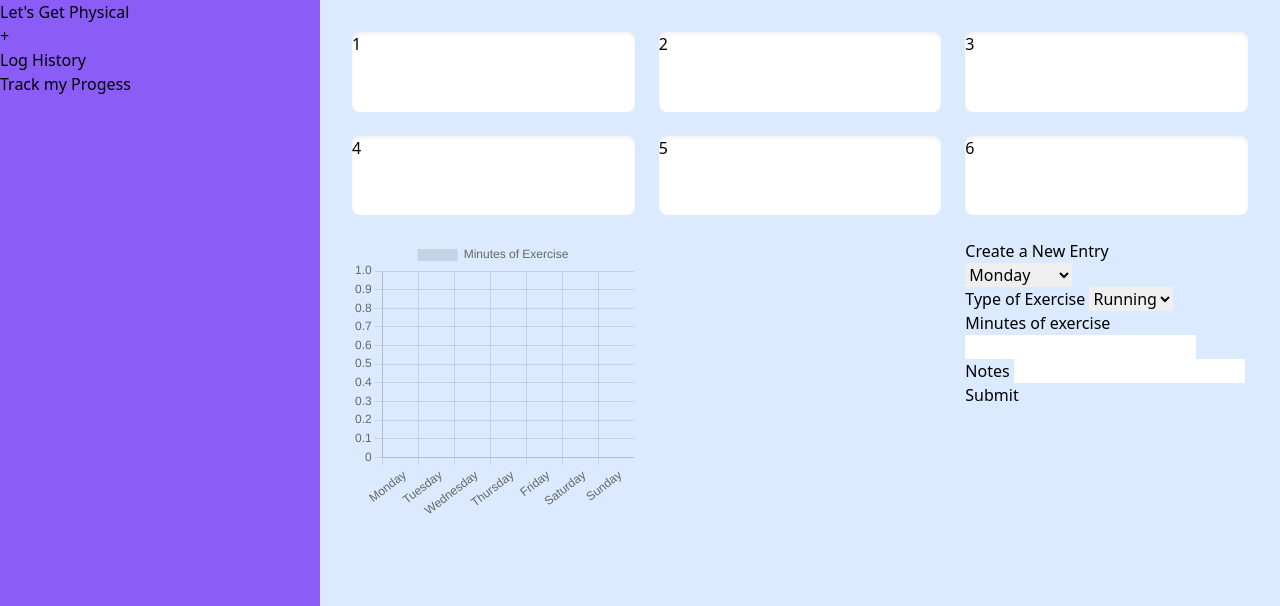
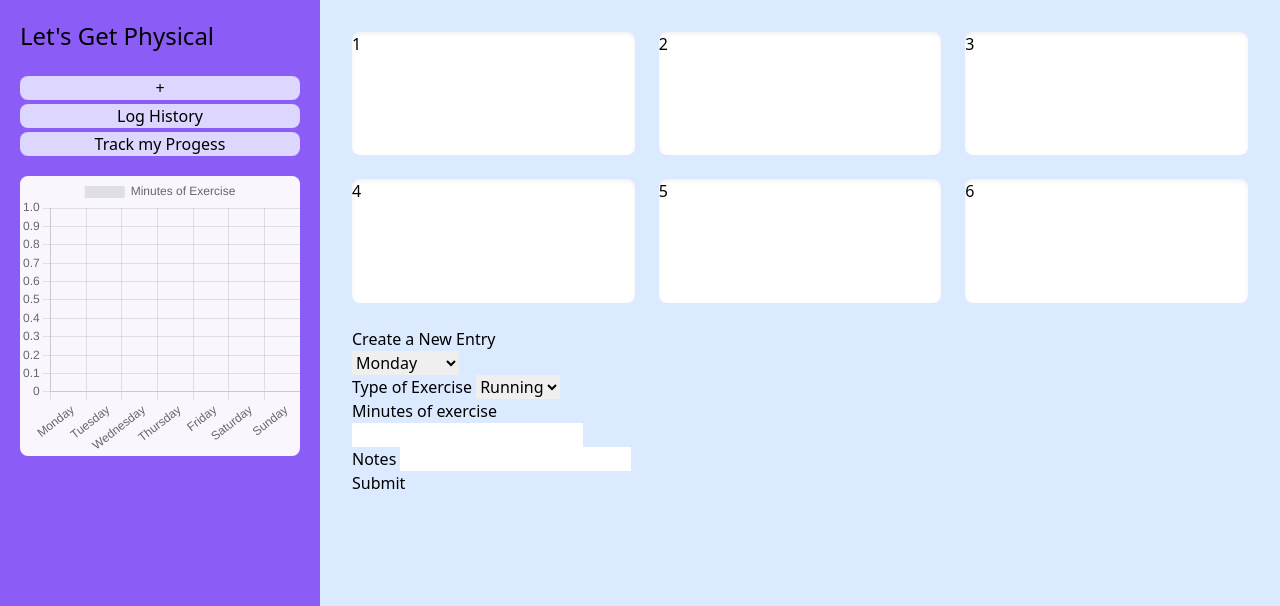
Before and after one commit to sharni595/lets-get-physical, a plain HTML site: page index.html in a window 1280 px wide. Shown: the top 606 px of the page. Drawn offline with nearby package versions, Linux system fonts and the light colour scheme; no server answers.

Commit message:
styled nav bar options and min of exercise graph

```diff
--- a/index.html
+++ b/index.html
@@ -12,20 +12,31 @@
 
 
 <div class="flex flex-wrap flex-row h-screen ">
-    <div class=" md:w-1/4 w-screen color bg-purple-500"><nav>
-        <h1>Let's Get Physical</h1>
+    <div class=" md:w-1/4 w-screen color bg-purple-500">
+    <nav>
+        <h1 class="text-2xl p-5">Let's Get Physical</h1>
+
+    <!--Nav Bar-->
+            <div class="mx-5">
             <ul>
-            <li>
+                <li class="my-1 bg-purple-200 text-center rounded-lg">
                   <a href="#quick-add-btn">+</a>
                 </li>
-            <li>
+                <li class="my-1 bg-purple-200 text-center rounded-lg">
                     <a href="#log-history">Log History</a>
                 </li>
-            <li>
+                <li class="my-1 bg-purple-200 text-center rounded-lg">
                     <a href="#track-progress">Track my Progess</a>
                 </li>
             </ul>
-    </nav></div>
+    </div>
+
+        <!--Activity Logged Chart-->
+        <div class="bg-white opacity-95 rounded-lg m-5" id="dynamic-chart"></div>
+        <div id="edamam-badge" data-color="white"></div>
+    </nav>
+</div>
+
     <div class=" md:w-3/4 w-full grid grid-cols-3 gap-6 grid-flow-row color bg-blue-100 p-8 ">
         <div class="rounded-lg  shadow-inner color bg-white">1</div>
         <div class="rounded-lg  shadow-inner color bg-white">2</div>
@@ -34,11 +45,7 @@
         <div class="rounded-lg  shadow-inner color bg-white">5</div>
         <div class="rounded-lg  shadow-inner color bg-white">6</div>
 
-    <!--Nav Bar-->
 
-
-    <div id="dynamic-chart"></div>
-    <div id="edamam-badge" data-color="white"></div>
 
 
     <!-- Modal -->
```
Lines whose indentation alone changed are shown as unchanged.
